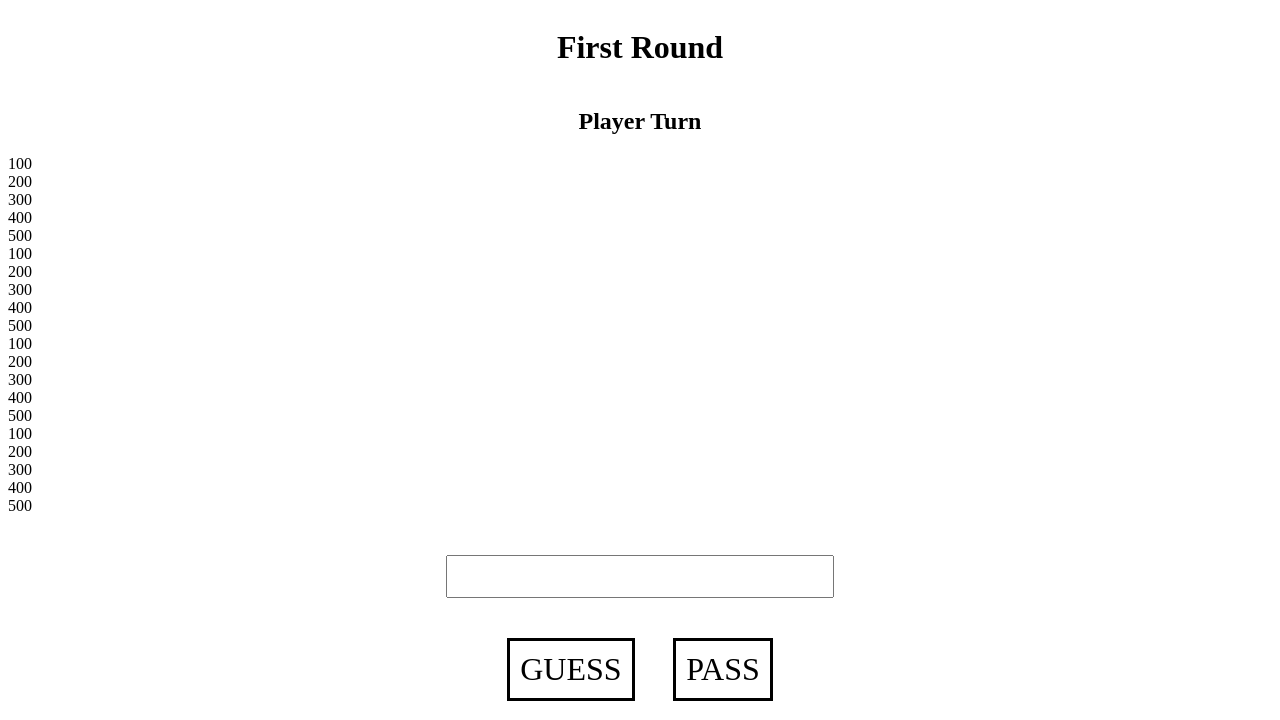
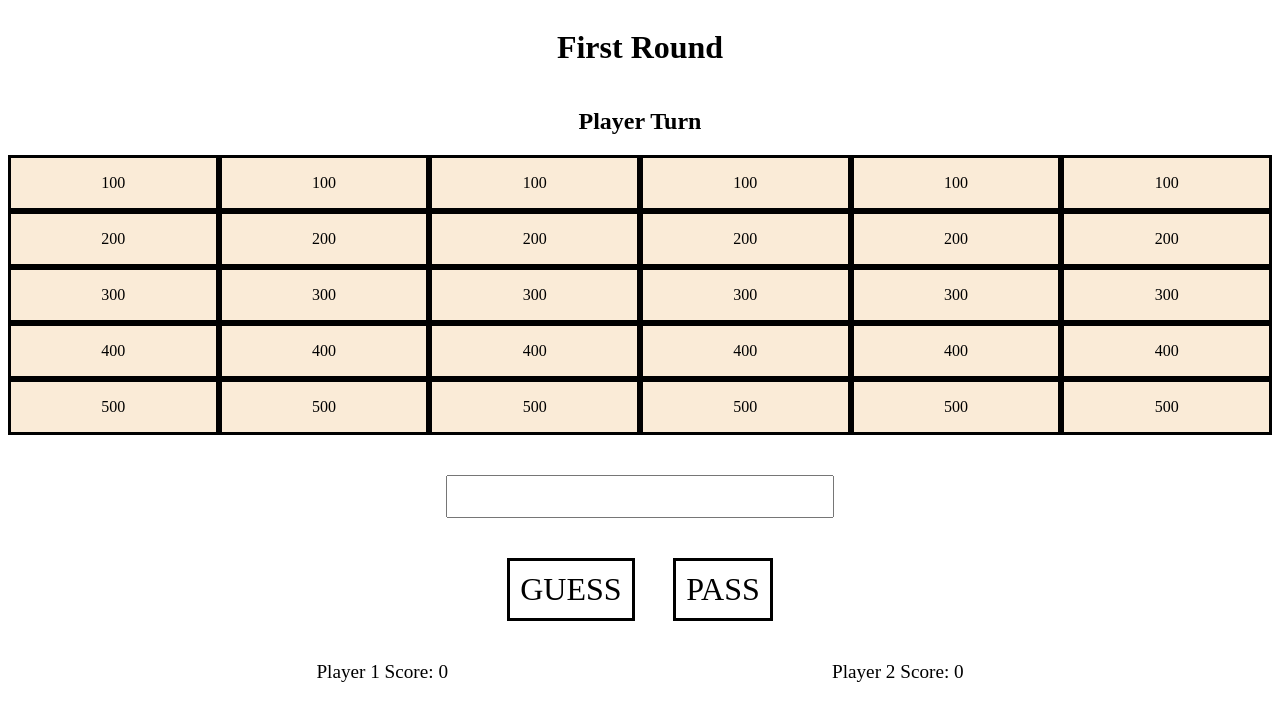
Before and after one commit to valvarado26688/Jeopardy-game, a plain HTML site: page round-1.html in a window 1280 px wide. Shown: the top 720 px of the page. Drawn offline with Linux system fonts and the light colour scheme.

Commit message:
doing things my way (its getting pretty complicated for no reason)

```diff
--- a/round-1.html
+++ b/round-1.html
@@ -21,9 +21,8 @@
 
 
     <!-- the graf -->
-     <div id="columnContainer" class="columnContainer">
+     <div id="gridContainer" class="gridContainer"></div>
 
-     </div>
 
 
 
--- a/scripts/index.js
+++ b/scripts/index.js
@@ -51,16 +51,24 @@ let sortedQuestions = new QuestionMachine5000(placeholderQuestions);
 //attempt to make one COLUMN in js and just loop it for all me categories
 
 let questionPoints = 100
-let column = document.getElementById("columnContainer");
-const question = Array(5);
+// let column = document.getElementById("column1");
+// const questionBox = Array(5);
+
+// let graph = document.querySelectorAll(".column");
+
+let gridContainer = document.getElementById("gridContainer");
 
 
-for(let i = 1; i < 5; i++){
-    for(let e of question) {
+//logic to make parent elements
+for(let i = 0; i < 6; i++) {
+    let parentColumn = document.createElement("div");
+    gridContainer.append(parentColumn);
+    parentColumn.className = "parentColumn";
+    for(let i = 0; i < 5; i++){
         let div = document.createElement("div");
         div.textContent = questionPoints;
-        div.className = "column";
-        column.append(div);
+        div.className = "divColumn";
+        parentColumn.appendChild(div); //this was confusing
         questionPoints = questionPoints + 100;
         if(questionPoints === 600) {
             questionPoints = 100;
--- a/styles/round-1.css
+++ b/styles/round-1.css
@@ -6,8 +6,6 @@
     display: flex;
     justify-content: center;
 }
-
-
 .categoryContainer {
     background-color: antiquewhite;
     display: flex;
@@ -25,17 +23,22 @@
 
 
 
-
-.row1 {
-    background-color: antiquewhite;
+/* aranges all my column containers*/
+.gridContainer{
     display: flex;
+    flex-direction: row; /* how the hell does this put my things in COLUMNS*/
     justify-content: center;
 }
-.row1 div {
+/* i wanted the columns to stretch and use the whole parent box */
+.parentColumn{
+    flex: 1;
+}
+.divColumn{
+    padding: 2vh;
+    background-color: antiquewhite;
     border: solid black;
-    padding: 2vh;
-    flex: 1;
     text-align: center;
+    /* flex: 1; */
 }
 
 
```
